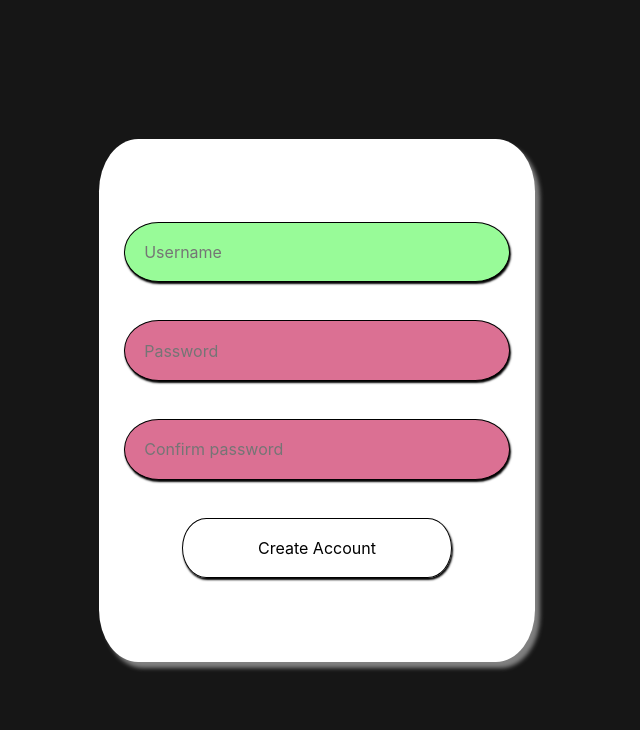
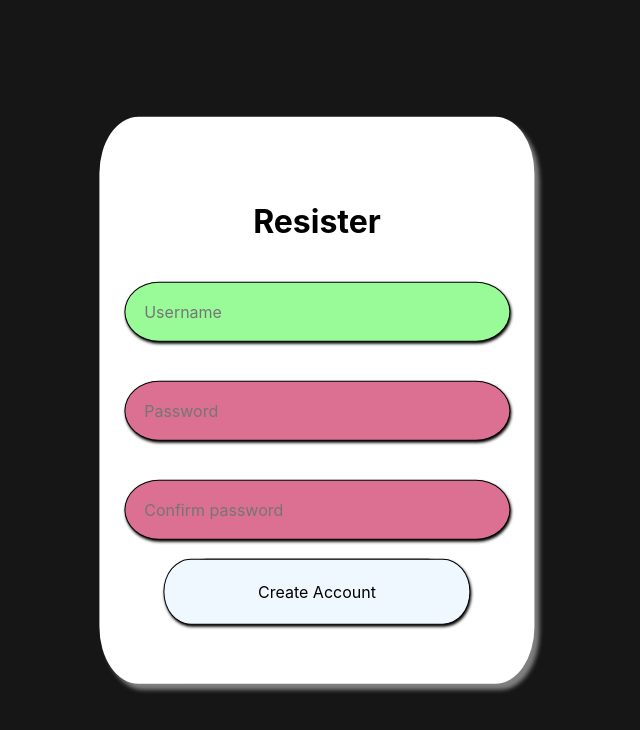
Before and after one commit to avengingtooth/quiz-me-quiz-you_frontend, a React (Create React App) app in the folder quiz-me-quiz-you/: page /signup in a window 1280 px wide. Shown: the top 730 px of the page, without its empty margins (323-963 px from the left). Built offline with nearby package versions, Linux system fonts and the light colour scheme.

Commit message:
sign up pages init design

```diff
--- a/quiz-me-quiz-you/src/App.css
+++ b/quiz-me-quiz-you/src/App.css
@@ -3,6 +3,7 @@
   height: 100vh;
   display: flex;
   align-content: center;
+  background-color: rgb(22, 22, 22);
 }
 
 .App-logo {
--- a/quiz-me-quiz-you/src/components/EssentialAuth.jsx
+++ b/quiz-me-quiz-you/src/components/EssentialAuth.jsx
@@ -1,10 +1,10 @@
 function EssentialAuth(props){
     return(
         <>
-            <label className={props.uniqueUsername?'valid':'invalid'}>
+            <label className={typeof props.uniqueUsername === "boolean"?(props.uniqueUsername?'valid':'invalid'):'login'}>
                 <input type='text' placeholder="Username" onChange={event => props.setUsername(event.target.value)}/>
             </label>
-            <label className={props.validPsw?'valid':'invalid'}>
+            <label className={typeof props.validPsw === "boolean"?(props.validPsw?'valid':'invalid'):'login'}>
                 <input type='password' placeholder="Password"  onChange={event => {props.setPassword(event.target.value)}}/>
             </label>
         </>
--- a/quiz-me-quiz-you/src/pages/Login.jsx
+++ b/quiz-me-quiz-you/src/pages/Login.jsx
@@ -8,7 +8,7 @@ function Login(){
         <form className="auth">
             <h1>Log In</h1>
             <EssentialAuth setUsername={setUsername} setPassword={setPassword}/>
-            <button onClick={console.log('logging in', username, password)}>Log In</button>
+            <button onClick={() => {console.log('logging in', username, password)}}>Log In</button>
         </form>
     )
 }
--- a/quiz-me-quiz-you/src/pages/SignUp.jsx
+++ b/quiz-me-quiz-you/src/pages/SignUp.jsx
@@ -4,9 +4,8 @@ import EssentialAuth from "../components/EssentialAuth"
 function checkOverall(fields, updateOverallValidity){
     // checks if all fields in the form are valid if they are it allows the submit button to be pressed without css dodging
     // double check on backend after cuz frontend results can be modified
-    console.log('check', fields[1])
     let allValid = true
-    fields.map(e => {
+    fields.forEach(e => {
         if(!e){
             allValid = false
         }
@@ -32,6 +31,8 @@ function SignUp(){
             checkOverall([uniqueUsername, true], updateOverallValidity)
         }
         else{
+            console.log('set false')
+            updatePswValidity(false)
             updateOverallValidity(false)
         }
     }, [confirmPassword, password])
@@ -44,11 +45,17 @@ function SignUp(){
     }, [username])
     return(
         <form className="auth">
+            <h1>Resister</h1>
             <EssentialAuth validPsw={validPsw} setPassword={setPassword} uniqueUsername={uniqueUsername} setUsername={setUsername}/>
             <label className={validPsw?'valid':'invalid'}>
                 <input placeholder="Confirm password"  onChange={event => setConfirmPassword(event.target.value)} type="password" />
             </label>
-            <button className={allFieldsValid?'validSubmit':'invalidSubmit'} onClick={() => {console.log('create account')}}>Create Account</button>
+            <div>
+                <p className="error" id="hiddenHoverTxt">Not all fields are valid</p>
+                <div className={`${allFieldsValid?'validSubmit':'invalidSubmit'} submit`}>
+                    <button onClick={() => {console.log('create account')}}>Create Account</button>
+                </div>
+            </div>
         </form>
     )
 }
--- a/quiz-me-quiz-you/src/stylesheets/auth.css
+++ b/quiz-me-quiz-you/src/stylesheets/auth.css
@@ -1,30 +1,29 @@
 .invalid{
-    /* border: 1px solid red; */
-    /* box-shadow: 2px 3px 2px 0px red; */
     background-color: palevioletred;
 }
 
 .valid{
-    /* border: 1px solid green; */
-    /* box-shadow: 2px 3px 2px 0px green; */
     background-color: palegreen;
 }
 
 .auth{
+    position: absolute;
     display: flex;
     flex-direction: column;
     width: 30%;
-    margin: auto;
     background-color: white;
     box-shadow: 5px 6px 4px 0px grey;
     border-radius: 9%/10%;
     padding: 5% 2% 5% 2%;
     align-items: center;
+    top: 50%;
+    left: 50%;
+    transform: translate(-50%, -50%);
 }
 
-.auth label, .auth button{
+.auth label, .auth button, .auth #hiddenHoverTxt{
     border: 1px black solid;
-    box-shadow: 1px 2px 2px 0px black;
+    box-shadow: 1px 2px 3px 0px black;
     border-radius: 9%/50%;
     justify-content: center;
     padding: 5%;
@@ -34,14 +33,43 @@
 .auth label{
     width: 90%;
     text-align: left;
-    /* background-color: white; */
 }
 
-.auth button{
-    /* background-color: aliceblue; */
-    width: 60%;
+.login{
+    background-color: aliceblue;
 }
 
-.App{
-    background-color: rgb(22, 22, 22);
+.auth button, .auth #hiddenHoverTxt{
+    width: 60%;
+    margin: 0;
+    background-color: aliceblue;
 }
+
+.auth div{
+    width: 100%;
+}
+
+.auth > div{
+    display: flex;
+    flex-direction: column;
+    align-items: center;
+}
+
+.submit{
+    position: absolute;
+}
+
+.auth .invalidSubmit:hover{
+    animation: slide 1s;
+    padding-left: 200%;
+}
+
+@keyframes slide {
+    0%{
+        padding-left: 0%;
+    }
+
+    100%{
+        padding-left: 200%;
+    }
+}
```
